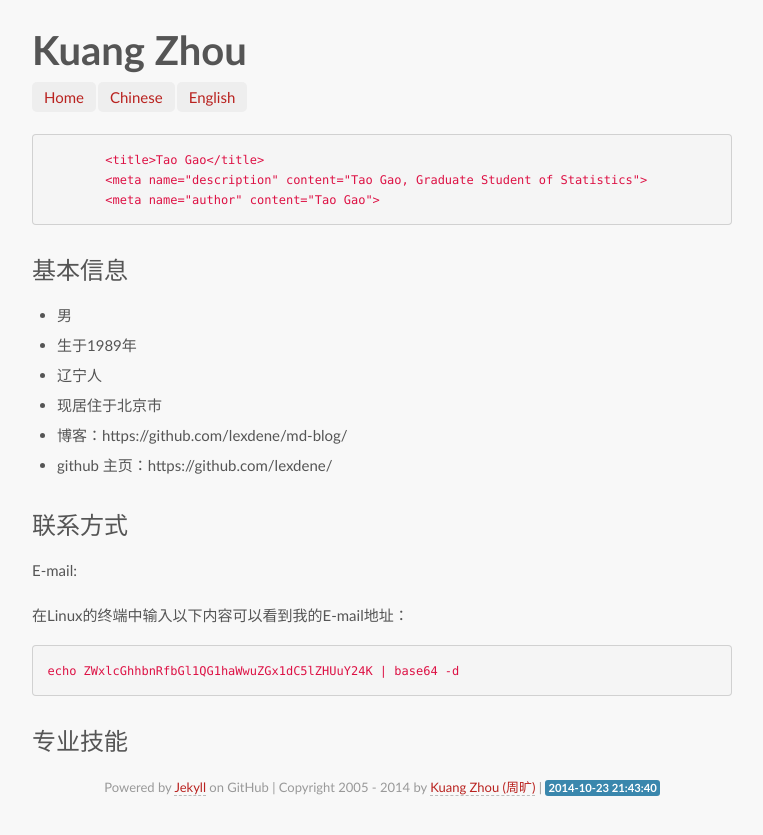
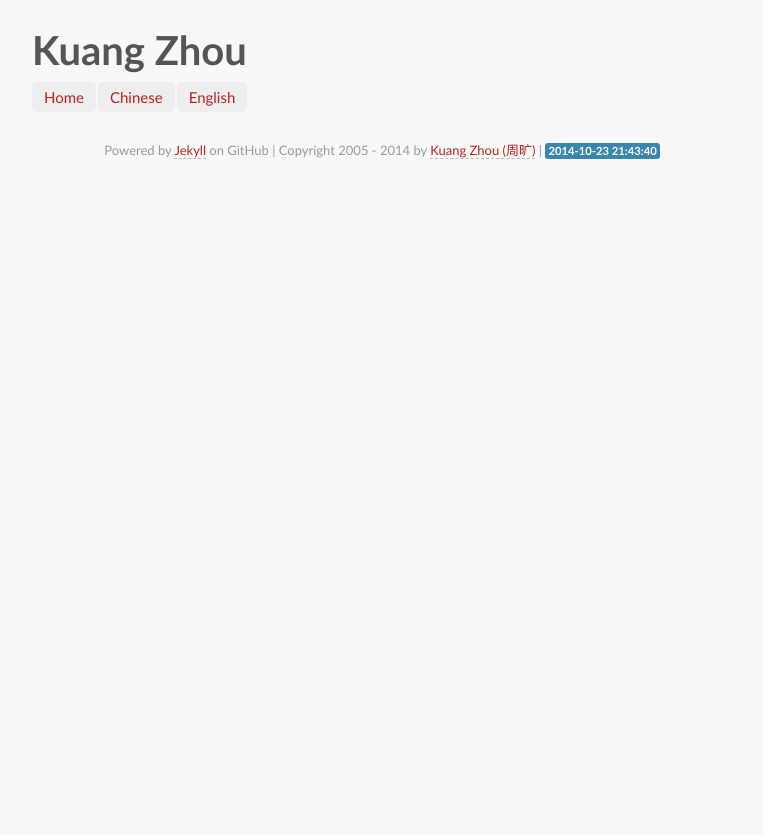
Before and after one commit to kuangzhou/kuangzhou.github.io, a Jekyll site: the page built from index.md, in a window 1280 px wide. Shown: the top 835 px of the page, without its empty margins (258-1021 px from the left). Built offline with Jekyll 4.4.1, drawn with Linux system fonts in a browser that asks for light colours; some web fonts are replaced; Markdown is read by kramdown in place of the engine named in the settings.

Commit message:
first commit

```diff
--- a/index.md
+++ b/index.md
@@ -3,27 +3,3 @@ layout: home
 avatar: yes
 title: Kuang Zhou
 ---
-		<title>Tao Gao</title>
-		<meta name="description" content="Tao Gao, Graduate Student of Statistics">
-		<meta name="author" content="Tao Gao">
-
-
-
-## 基本信息
-
-* 男
-* 生于1989年
-* 辽宁人
-* 现居住于北京市
-* 博客：https://github.com/lexdene/md-blog/
-* github 主页：https://github.com/lexdene/
-
-## 联系方式
-
-E-mail:
-
-在Linux的终端中输入以下内容可以看到我的E-mail地址：
-
-	echo ZWxlcGhhbnRfbGl1QG1haWwuZGx1dC5lZHUuY24K | base64 -d
-
-## 专业技能
```
